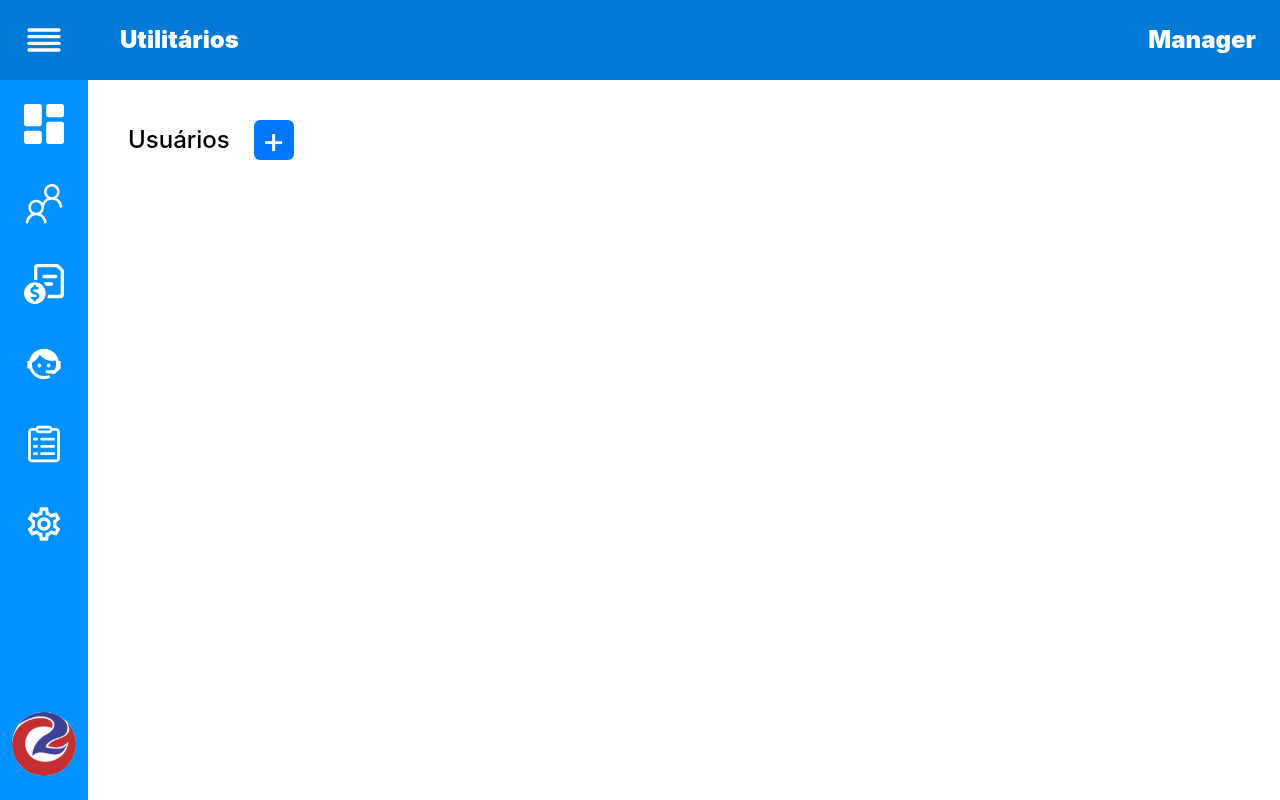
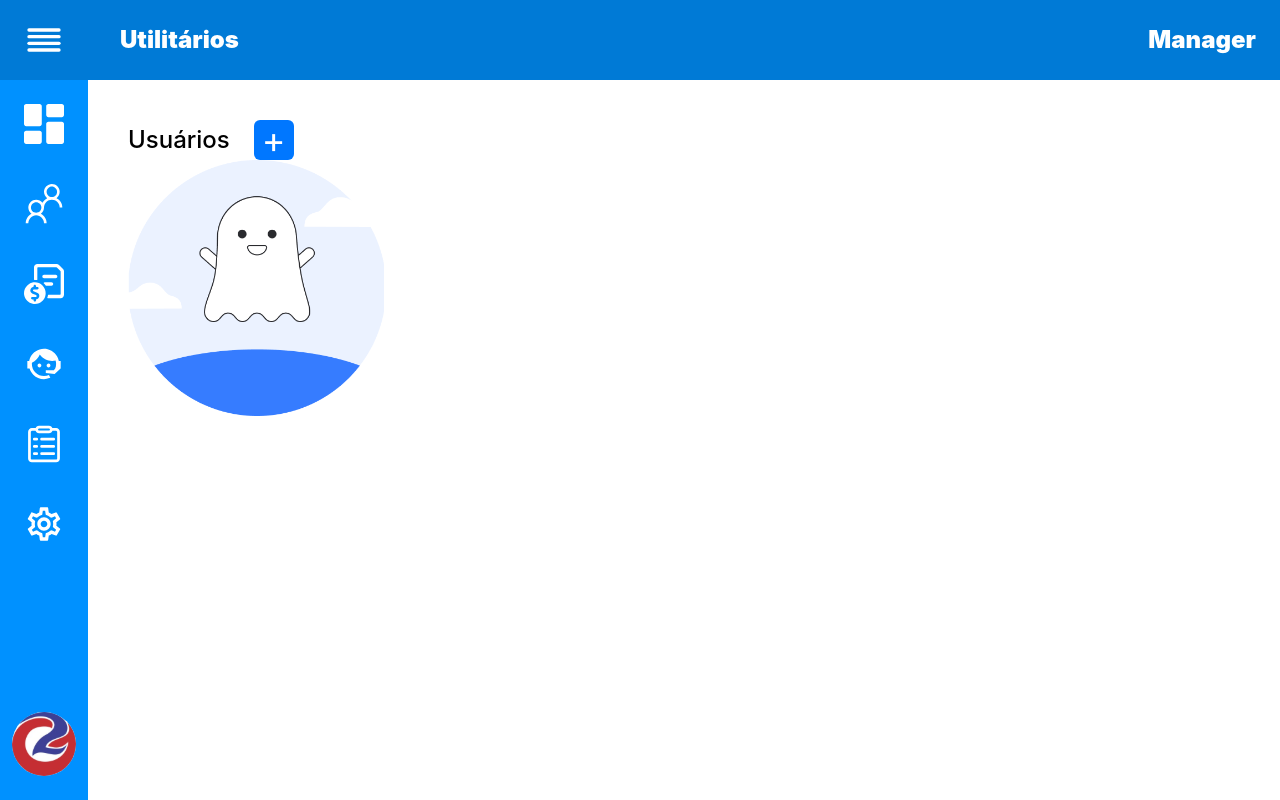
Before and after one commit to leo3210k/User_Page, a Vue app: page /users in a window 1280 px wide. Built offline with nearby package versions, Linux system fonts and the light colour scheme.

Commit message:
feat: add no users image

```diff
--- a/src/components/template/Users.vue
+++ b/src/components/template/Users.vue
@@ -5,18 +5,21 @@
         <span class="text-black text-2xl font-medium">Usuários</span>
         <div class="w-10 h-10 flex justify-center items-center text-4xl bg-azure-radiance-darker text-white rounded-md">+</div>
       </div>
+      <img :src="image_src" class="w-64 h-64" :alt="image_src">
     </div>
   </PageModel>
 </template>
 
 <script>
 import PageModel from '@/components/template/PageModel.vue'
+import no_users from '@/assets/images/no-users.png'
 
 export default {
   name: "Users",
   components: { PageModel },
   data() {
     return {
+      image_src: no_users,
     };
   }
 }
```
